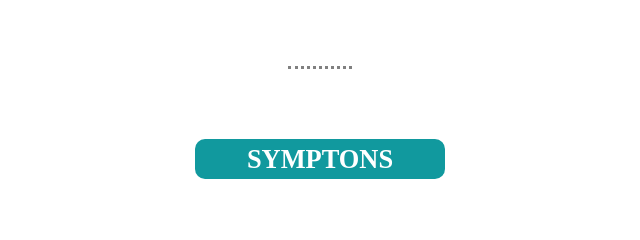
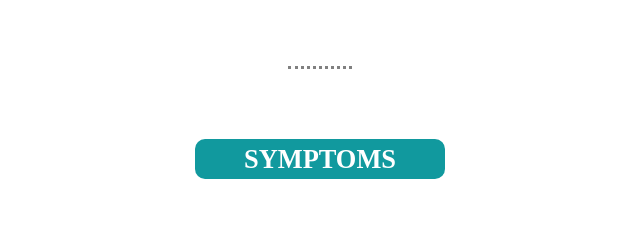
Before and after one commit to ritesh1731/COVID, a plain HTML site: page index.html in a window 1280 px wide. Shown: the part 3511-3751 px from the top of the page, 320-960 px from the left. Drawn offline with Linux system fonts and the light colour scheme.

Commit message:
Update index.html

```diff
--- a/index.html
+++ b/index.html
@@ -73,7 +73,7 @@
     <hr class="midhr">
     <div class="contact">
       <a class="under" href="symptons.html">
-        <p class="btn">SYMPTONS</p>
+        <p class="btn">SYMPTOMS</p>
       </a>
     </div>
       <hr class="midhr">
```
